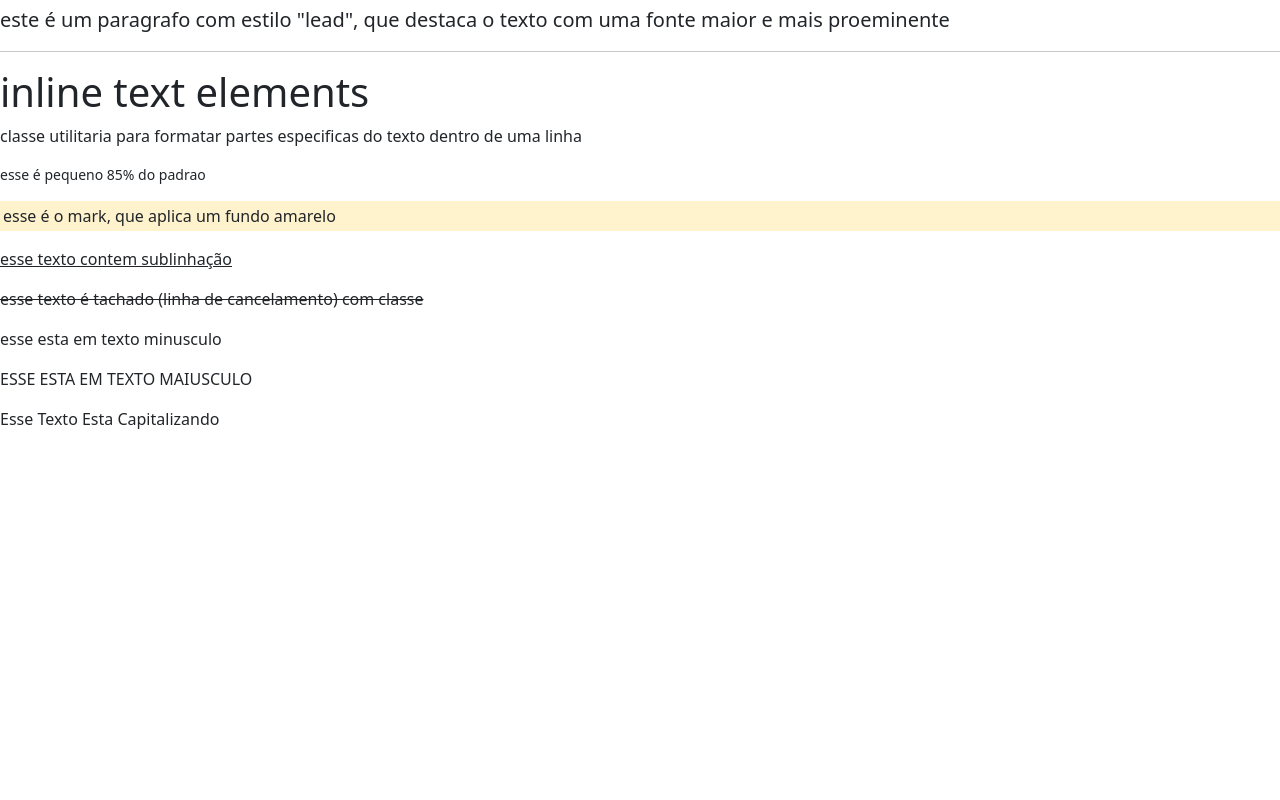
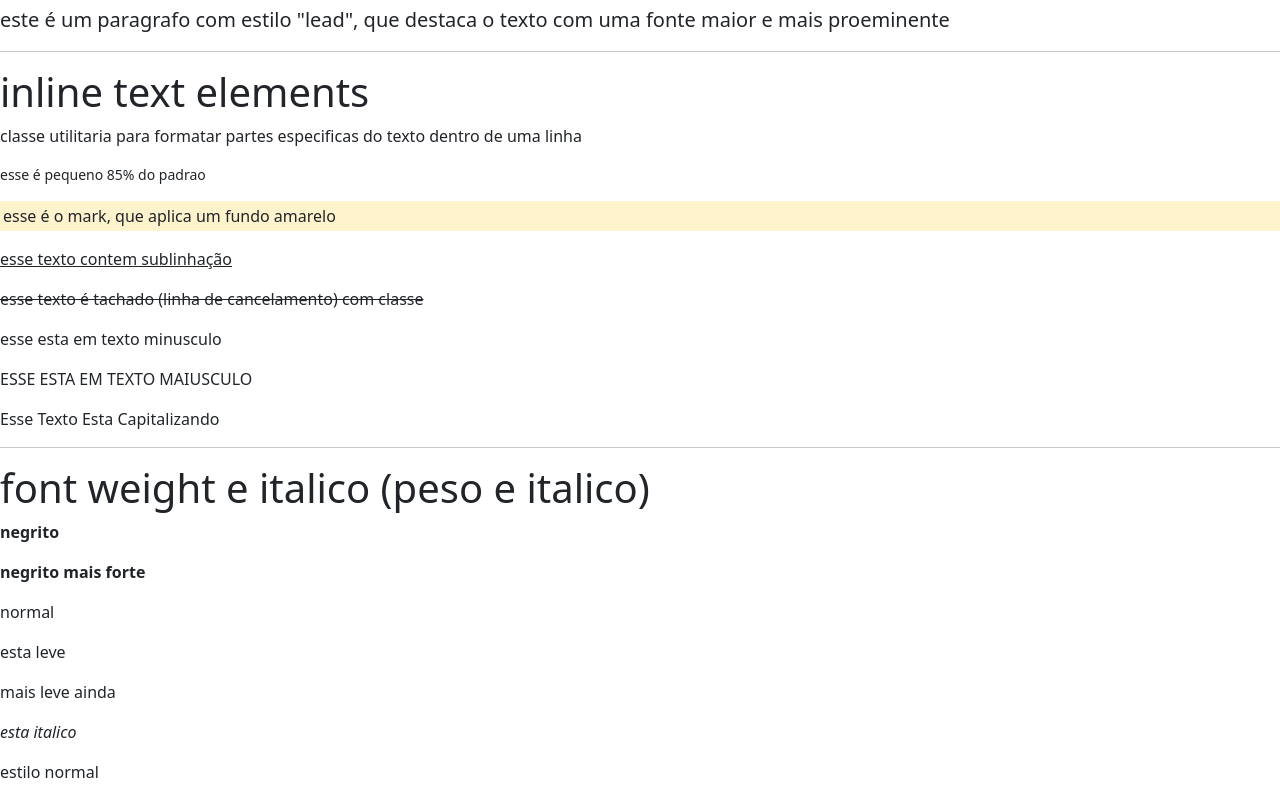
Before and after one commit to Yannn-sesc/bootstrap-5, a plain HTML site: page 02-tipografia/index.html in a window 1280 px wide. Shown: the part 1061-1861 px from the top of the page. Before the commit the page ends 1508 px from the top, so only its background shows below. Drawn offline with nearby package versions, Linux system fonts and the light colour scheme.

Commit message:
adicionado font weight e italico (peso e italico)

```diff
--- a/02-tipografia/index.html
+++ b/02-tipografia/index.html
@@ -67,6 +67,21 @@ classe utilitaria para formatar partes especificas do texto dentro de uma linha
 <p class="text-capitalize"> esse texto esta capitalizando </p>
 
 
+<hr>
+
+
+<h1>font weight e italico (peso e italico)</h1>
+
+<p class="fw-bold"> negrito</p>
+<p class="fw-bolder"> negrito mais forte</p>
+<p class="fw-normal"> normal</p>
+<p class="fw-light"> esta leve</p>
+<p class="fw-lighter"> mais leve ainda</p>
+<p class="fst-italic"> esta italico</p>
+<p class="fst-normal">estilo normal</p>
+
+
+
         <script src="https://cdn.jsdelivr.net/npm/bootstrap@5.3.8/dist/js/bootstrap.bundle.min.js" integrity="sha384-FKyoEForCGlyvwx9Hj09JcYn3nv7wiPVlz7YYwJrWVcXK/BmnVDxM+D2scQbITxI" crossorigin="anonymous"></script>
 </body>
 </html>
```
